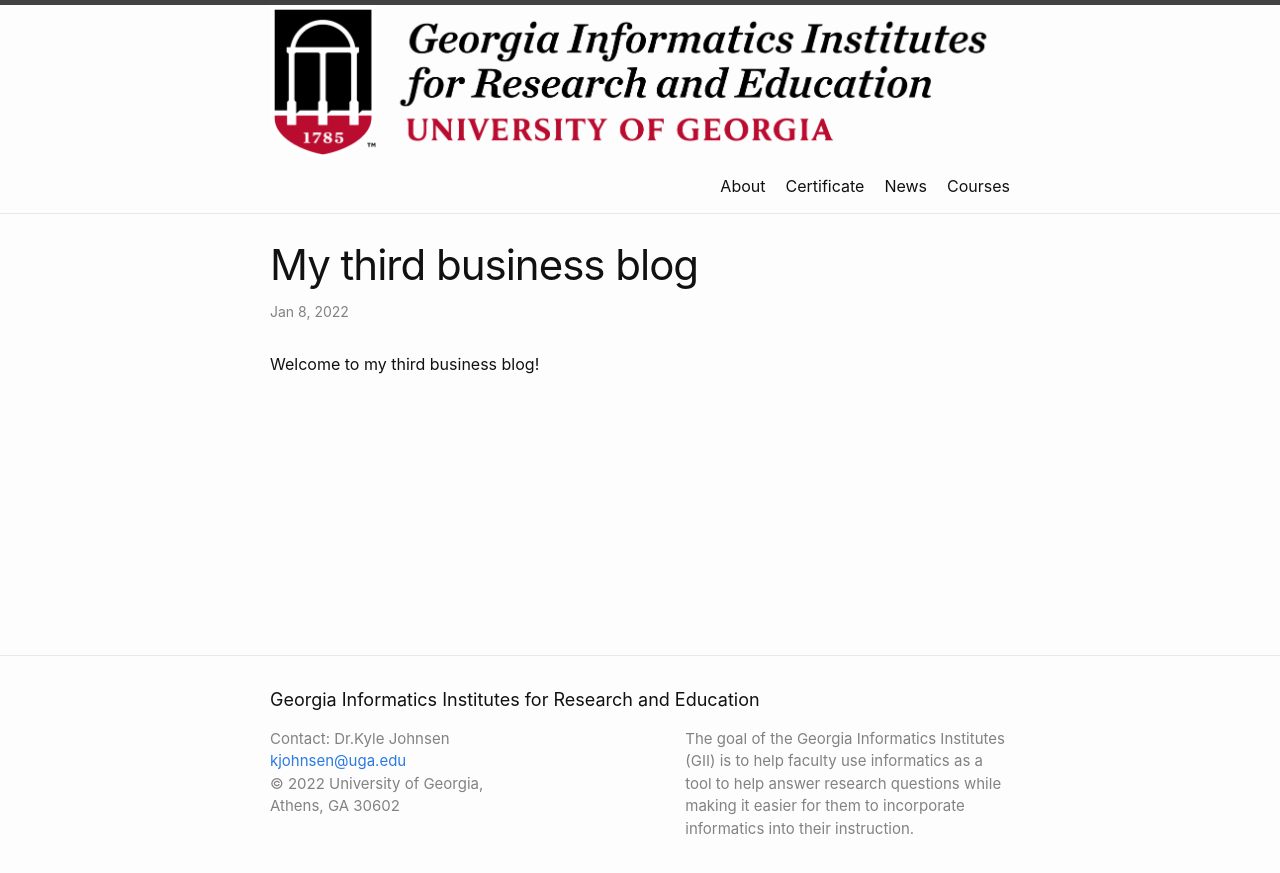
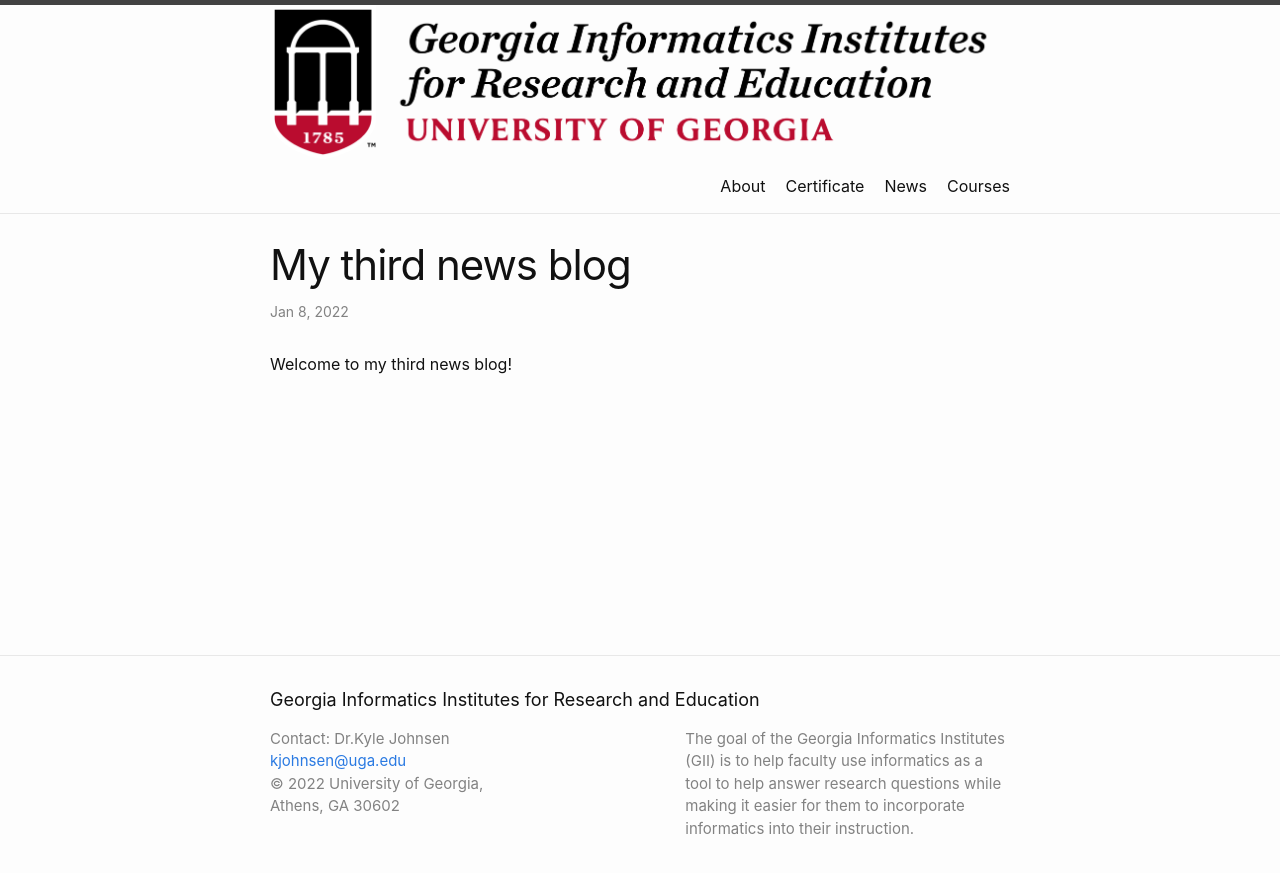
Before and after one commit to Georgia-Informatics-Institutes/Georgia-Informatics-Institutes.github.io, a Jekyll site: the page built from blog-business/_posts/2022-01-08-my-third-biz-blog.markdown, in a window 1280 px wide. Shown: the top 873 px of the page. Built offline with Jekyll 4.4.1, drawn with Linux system fonts in a browser that asks for light colours.

Commit message:
Fixed posts on pages

```diff
--- a/blog-business/_posts/2022-01-08-my-first-biz-blog.markdown
+++ b/blog-business/_posts/2022-01-08-my-first-biz-blog.markdown
@@ -1,7 +1,7 @@
 ---
 layout: post
-title:  "My first business blog"
+title:  "My first news blog"
 date:   2022-01-08 09:54:44 -0500
-category: Business
+category: News
 ---
 Welcome to my first business blog!
--- a/blog-business/_posts/2022-01-08-my-second-biz-blog.markdown
+++ b/blog-business/_posts/2022-01-08-my-second-biz-blog.markdown
@@ -1,7 +1,7 @@
 ---
 layout: post
-title:  "My second business blog"
+title:  "My second news blog"
 date:   2022-01-08 10:54:44 -0500
-category: Business
+category: News
 ---
 Welcome to my second business blog!
--- a/blog-business/_posts/2022-01-08-my-third-biz-blog.markdown
+++ b/blog-business/_posts/2022-01-08-my-third-biz-blog.markdown
@@ -1,7 +1,7 @@
 ---
 layout: post
-title:  "My third business blog"
+title:  "My third news blog"
 date:   2022-01-08 13:54:44 -0500
-category: Business
+category: News
 ---
-Welcome to my third business blog!
+Welcome to my third news blog!
--- a/blog-business/feed.xml
+++ b/blog-business/feed.xml
@@ -15,7 +15,7 @@
          {{- site.title -}}
        {%- endif -%}</name>
     </author>
-    {%- for post in site.posts limit: 20 -%}{%- if post.category=="Business" -%}
+    {%- for post in site.posts limit: 20 -%}{%- if post.category=="News" -%}
      <entry>
         <title>{{- post.title -}}</title>
         <id>{{- site.url -}}{{- site.baseurl -}}{{- post.url -}}</id>
--- a/blog-tech/_posts/2022-01-08-my-first-tech-blog.markdown
+++ b/blog-tech/_posts/2022-01-08-my-first-tech-blog.markdown
@@ -1,7 +1,7 @@
 ---
 layout: post
-title:  "My first tech blog"
+title:  "My first courses blog"
 date:   2022-01-08 09:54:44 -0500
-category: Tech
+category: Courses
 ---
-Welcome to my first tech blog!
+Welcome to my first courses blog!
--- a/blog-tech/feed.xml
+++ b/blog-tech/feed.xml
@@ -6,7 +6,7 @@
  <link href="{{- site.url -}}{{- site.baseurl -}}/blog-tech/" rel="alternate" type="text/html" />
  <updated>{{- site.time | date_to_xmlschema -}}</updated>
  <id>{{- site.url -}}{{- site.baseurl -}}/blog-tech/feed.xml</id>
- <title>{{site.title}} Courses</title>
+ <title>{{site.title}} Tech Blog</title>
  <subtitle>{{- site.description | strip_html | lstrip | rstrip -}}</subtitle>
     <author>
      <name>{%- if site.author -%}
```
Also changed, not shown: other parts of blog-business/feed.xml (+1 -1 lines).
